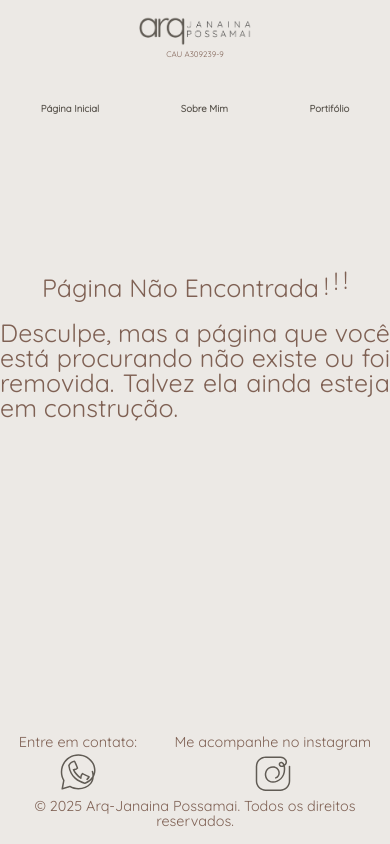
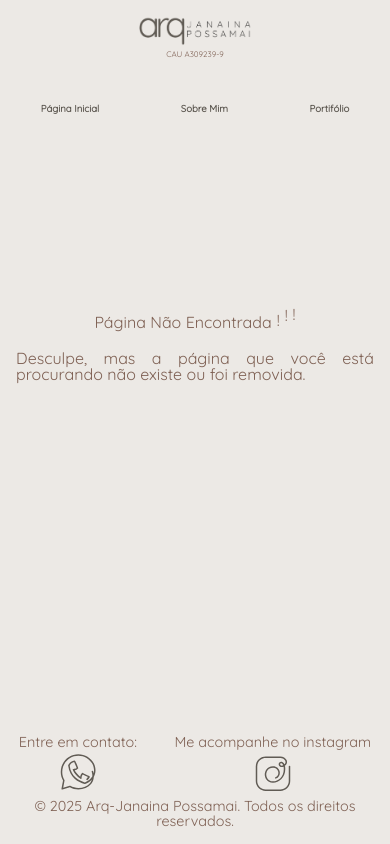
Before and after one commit to daniielsouz/arq-projeto, a React (Vite) app in the folder frontend/: page /portifolio/notfound in a window 390 px wide. Built offline with nearby package versions, Linux system fonts and the light colour scheme.

Commit message:
atualiza as configurações do login

```diff
--- a/frontend/src/pages/login/login.module.css
+++ b/frontend/src/pages/login/login.module.css
@@ -4,7 +4,6 @@
   flex-direction: column;
   justify-content: center;
   align-items: center;
-  flex-wrap: wrap;
   text-align: center;
   transition: ease-in-out 0.3s;
 }
--- a/frontend/src/pages/notFound/notFound.jsx
+++ b/frontend/src/pages/notFound/notFound.jsx
@@ -7,13 +7,13 @@ export default function NotFound() {
     <AnimatedPage>
     <PageTitle title="Página Não Encontrada - Janaina Possamai" />
     <div className={style.erro}>
-      <div>
+      <div className={style.erroDiv}>
         <h1>Página Não Encontrada</h1>
-        <span className={style.animacao}>!</span>
-        <span className={style.animacao}>!</span>
-        <span className={style.animacao}>!</span>
+        <span className={style.erroSpan}>!</span>
+        <span className={style.erroSpan}>!</span>
+        <span className={style.erroSpan}>!</span>
       </div>
-      <p>Desculpe, mas a página que você está procurando não existe ou foi removida. Talvez ela ainda esteja em construção.</p>
+      <p>Desculpe, mas a página que você está procurando não existe ou foi removida.</p>
     </div>
     </AnimatedPage>
   );
--- a/frontend/src/pages/notFound/notFound.module.css
+++ b/frontend/src/pages/notFound/notFound.module.css
@@ -6,25 +6,26 @@
   height: 50vh;
   font-size: 25px;
   gap: 20px;
+  padding: 1em;
 }
-.erro div{
+.erroDiv{
     display: flex;
     gap: 5px;
 }
-.erro span {
+.erroSpan {
   position: relative;
   display: inline-block;
   animation: animate 1.5s ease-in-out infinite;
 }
 
-.erro span:hover{
+.erroSpan:hover{
     transform: scale(1.1);
 }
 
-.erro span:nth-child(2) {
+.erroSpan:nth-child(2) {
     animation-delay: 0.75s;
 }
-.erro span:nth-child(3) {
+.erroSpan:nth-child(3) {
     animation-delay: 0.50s;
 }
 
@@ -36,3 +37,9 @@
     transform: translateY(-10px);
   }
   }
+
+  @media(max-width: 768px){
+    .erro{
+      font-size: 1em;
+    }
+  }
```
